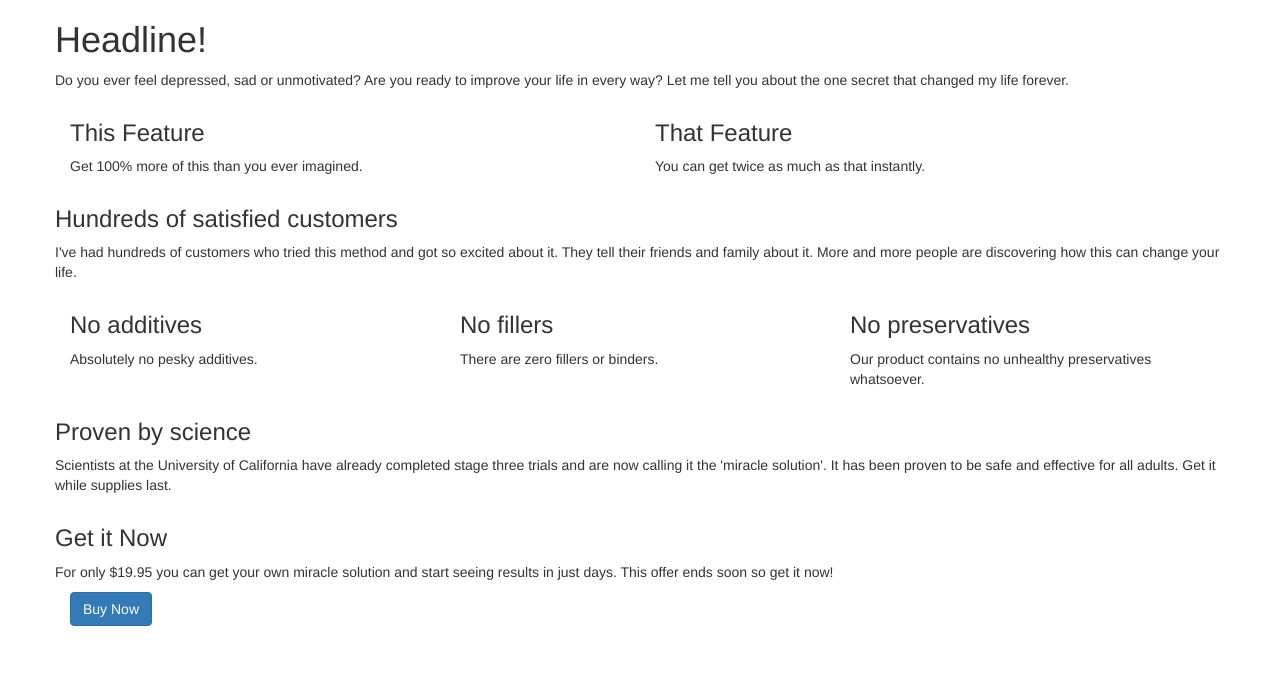
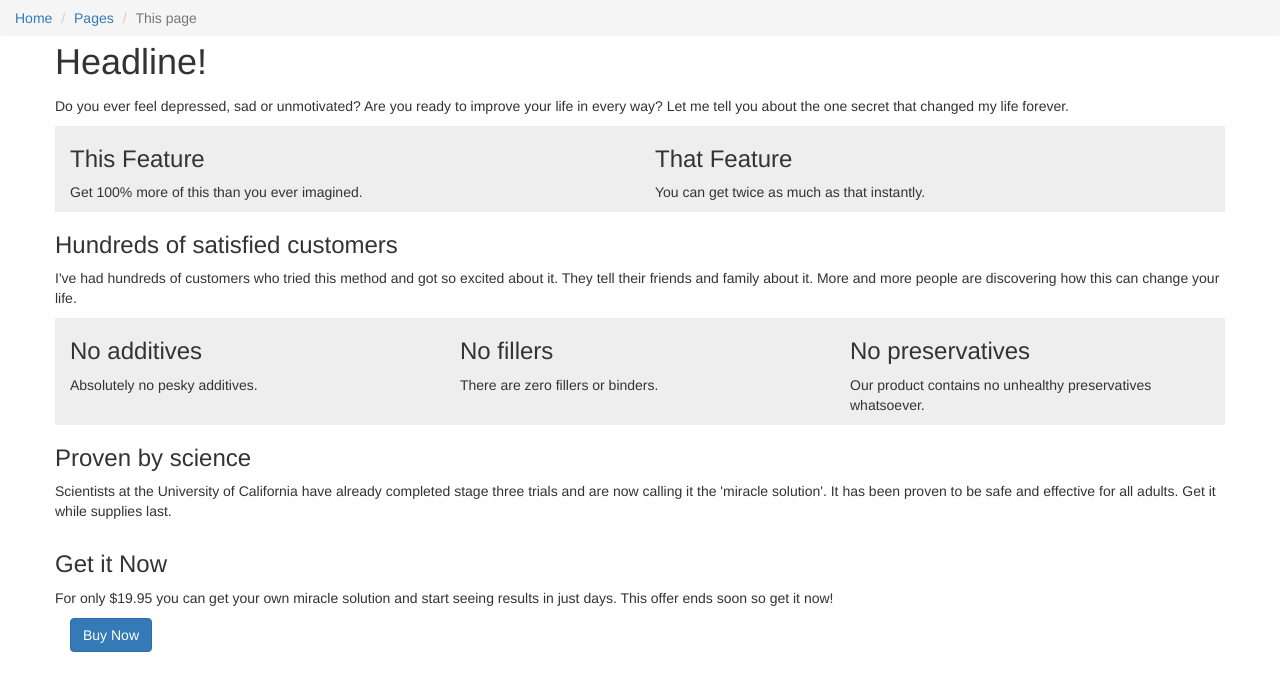
Before and after one commit to rylans/web-designs, a plain HTML site: page retail-copy/index.html in a window 1280 px wide. Drawn offline with nearby package versions, Linux system fonts and the light colour scheme.

Commit message:
retail copy

```diff
--- a/retail-copy/css/style.css
+++ b/retail-copy/css/style.css
@@ -1,4 +1,12 @@
-col-centered{
-  float: none;
-  margin: 0 auto;
+body {
+  Padding-top: 18px;
 }
+
+h1 {
+  margin-top: 24px;
+  margin-bottom: 14px;
+}
+
+.b-grey {
+  background-color: #eee;
+}
--- a/retail-copy/index.html
+++ b/retail-copy/index.html
@@ -8,12 +8,19 @@
 
     <title>Retail Copy</title>
 
-    <link href="http://fonts.googleapis.com/css?family=Open+Sans:400,700|Source+Code+Pro" rel="stylesheet" type="text/css">
     <link href="http://getbootstrap.com/dist/css/bootstrap.min.css" rel="stylesheet">
     <link href="css/style.css" rel="stylesheet" type="text/css">
   </head>
 
   <body>
+    <nav class="navbar navbar-fixed-top">
+      <ol class="breadcrumb">
+        <li><a href="#">Home</a></li>
+        <li><a href="#">Pages</a></li>
+        <li class="active">This page</li>
+      </ol>
+    </nav>
+
     <div class="container">
 
     <div class="row">
@@ -24,7 +31,7 @@
       </p>
     </div>
 
-    <div class="row">
+    <div class="row b-grey">
       <div class="col-xs-6">
         <h3>This Feature</h3>
       <p>
@@ -49,7 +56,7 @@
     </p>
     </div>
 
-    <div class="row">
+    <div class="row b-grey">
       <div class="col-xs-4">
       <h3>No additives</h3>
     <p>
@@ -90,7 +97,7 @@
     </div>
 
       <div class="row">
-        <div class="col-lg-1 col-centered text-center">
+        <div class="col-lg-1 text-center">
           <button class="btn btn-primary">Buy Now</button>
         </div>
       </div>
```
